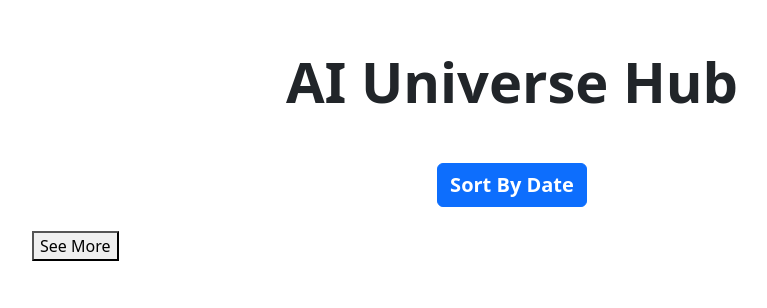
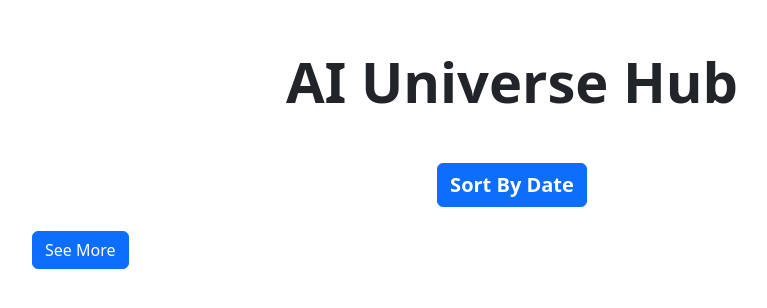
Before and after one commit to sakibhossainwd/AI-Universe-Hub, a plain HTML site: page index.html in a window 1280 px wide. Shown: the whole page, without its empty margins (128-895 px from the left). Drawn offline with nearby package versions, Linux system fonts and the light colour scheme; no server answers.

Commit message:
see more btn style added

```diff
--- a/index.html
+++ b/index.html
@@ -23,7 +23,7 @@
         </section>
 <!-- see more part -->
         <section>
-          <button>See More</button>
+          <button class="btn btn-primary">See More</button>
         </section>
         <!-- modal part -->
         <section>
```
